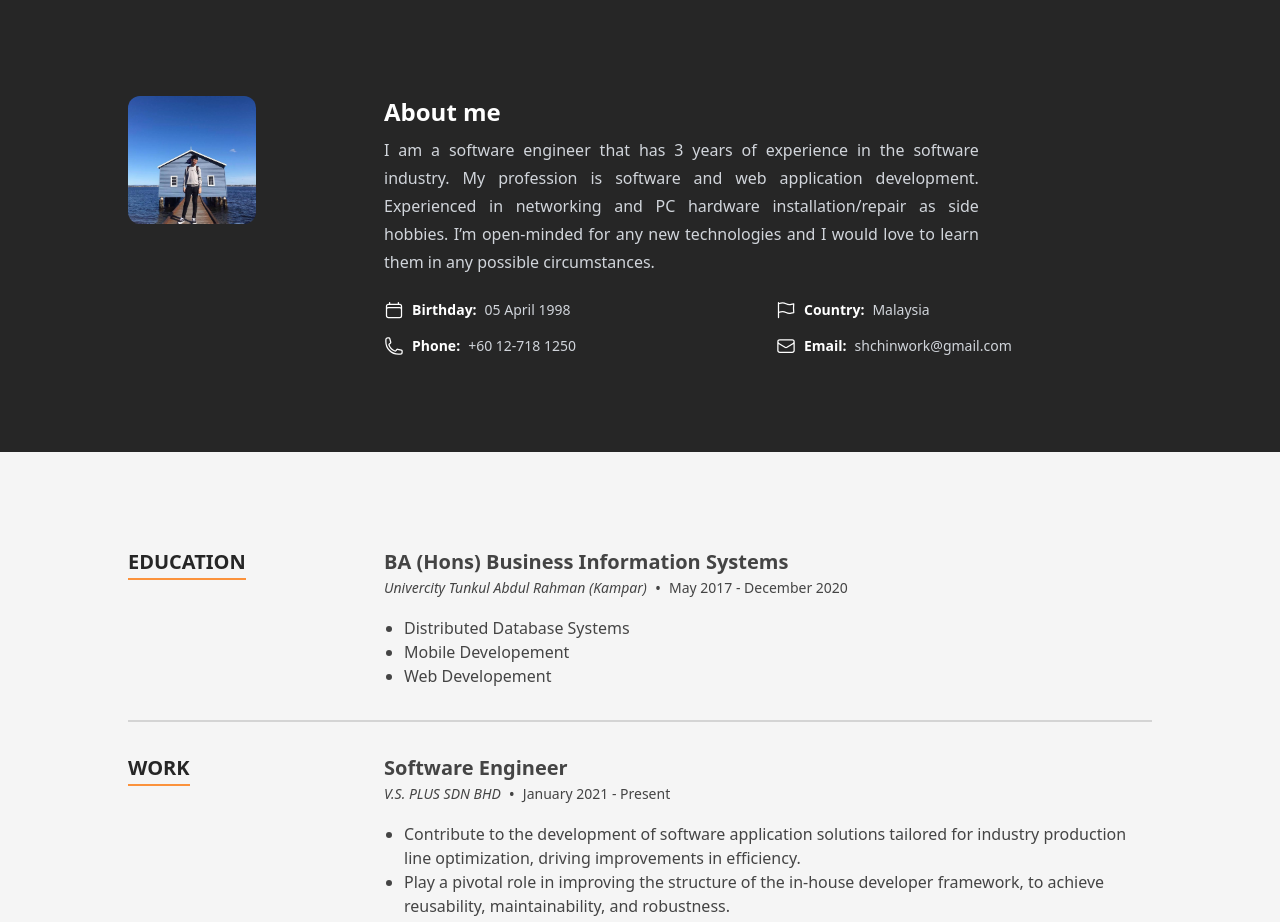
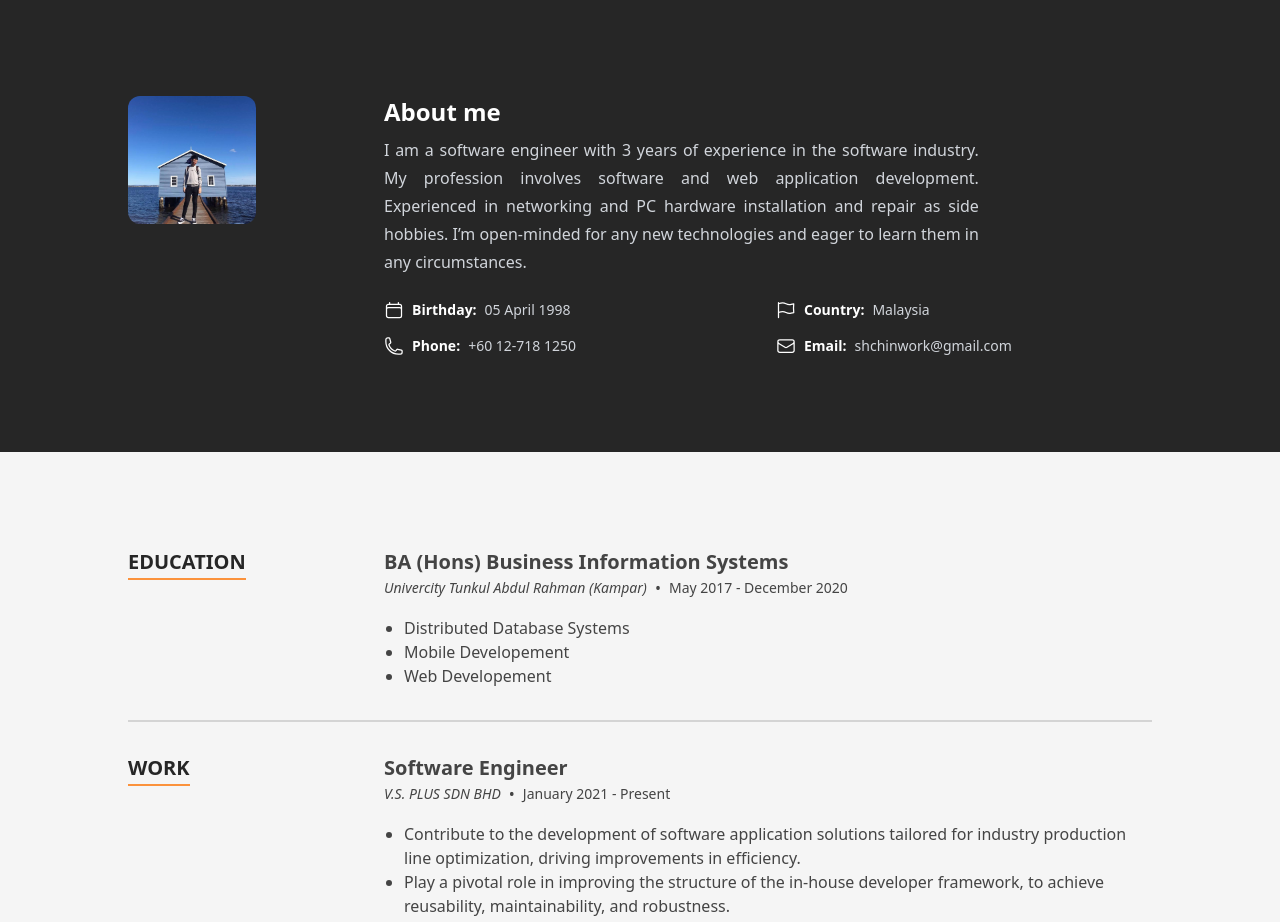
Before and after one commit to shchin45/shchin_portfolio, a Next.js app: page / in a window 1280 px wide. Shown: the part 800-1722 px from the top of the page. Built offline with nearby package versions, Linux system fonts and the light colour scheme; no server answers.

Commit message:
Update: Data renew

```diff
--- a/src/data/data.tsx
+++ b/src/data/data.tsx
@@ -48,6 +48,11 @@ const getYearExp = () => {
   return yearsOfExperience;
 };
 
+const bio = `I am a software engineer with ${getYearExp()} years of experience in the software industry. My
+profession involves software and web application development. Experienced in
+networking and PC hardware installation and repair as side hobbies. I’m open-minded for
+any new technologies and eager to learn them in any circumstances.`;
+
 /**
  * Hero section
  */
@@ -55,16 +60,12 @@ export const heroData: Hero = {
   name: `Chin Siang Hao`,
   description: (
     <>
-      <p className="prose-sm text-stone-200 sm:prose-base lg:prose-lg">
-        I am a software engineer that has ${getYearExp()} years of experience in the software industry. My profession is
-        software and web application development. Experienced in networking and PC hardware installation/repair as side
-        hobbies. I’m open-minded for any new technologies and I would love to learn them in any possible circumstances.
-      </p>
+      <p className="prose-sm text-stone-200 sm:prose-base lg:prose-lg">${bio}</p>
     </>
   ),
   actions: [
     {
-      href: 'https://drive.google.com/file/d/10p3Kcr7ynHHgo7Fv2nAmw1dImbW2bAp4/view?usp=sharing',
+      href: 'https://drive.google.com/file/d/1L1-bDdbEIWlWTZ9I3s1ikkE23JomzNaj/view?usp=sharing',
       text: 'Resume',
       primary: true,
       Icon: ArrowDownTrayIcon,
@@ -82,7 +83,7 @@ export const heroData: Hero = {
  */
 export const aboutData: About = {
   profileImageSrc: profilepic,
-  description: `I am a software engineer that has ${getYearExp()} years of experience in the software industry. My profession is software and web application development. Experienced in networking and PC hardware installation/repair as side hobbies. I’m open-minded for any new technologies and I would love to learn them in any possible circumstances.`,
+  description: bio,
   aboutItems: [
     {label: 'Birthday', text: '05 April 1998', Icon: CalendarIcon},
     {label: 'Country', text: 'Malaysia', Icon: FlagIcon},
```
